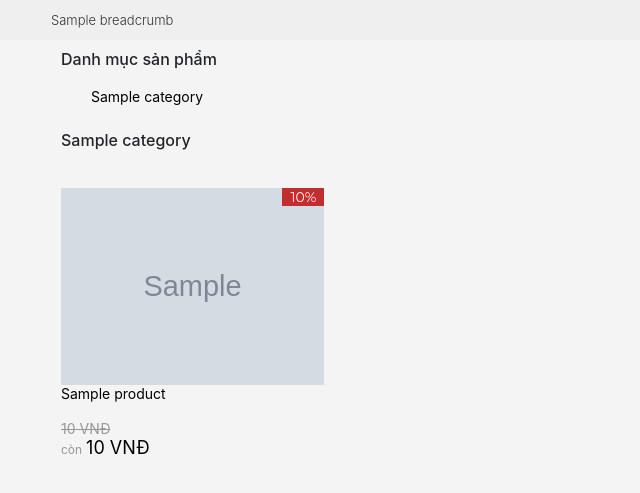
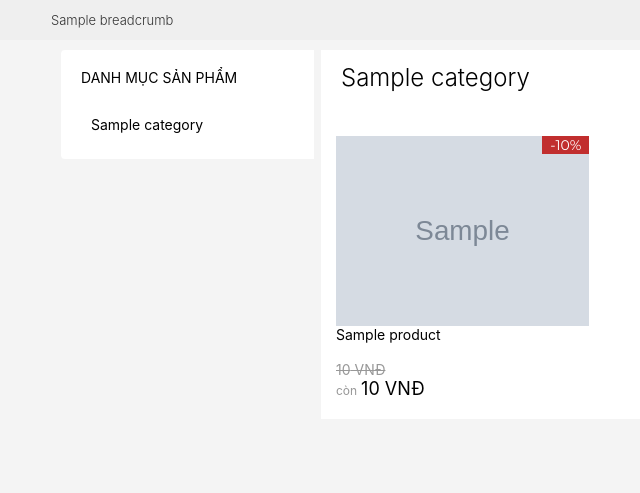
Before and after one commit to 1553002/PTUDW-15CLC-mystyle, a Node project: template views/product.hbs in a window 1280 px wide. Shown: the part 95-588 px from the top of the page, without its empty margins (24-664 px from the left). Run offline with Node 20 templates, Linux system fonts and the light colour scheme; the template is opened without the code that fills it: most values are stand-ins (such as "Sample title", 1, 10 or a date in 2020); grey boxes marked "Sample" are stand-in pictures; some libraries are stand-ins or nearby versions; some web fonts are replaced.

Commit message:
fix small bugs

```diff
--- a/views/partials/header.hbs
+++ b/views/partials/header.hbs
@@ -21,7 +21,7 @@
             <div class="col-md-8 col-10">
                 <nav class="navbar navbar-expand-md navbar-light">
 
-                    <a class="navbar-brand top-head-logo" href="#"></a>
+                    <a class="navbar-brand top-head-logo" href="/"></a>
                     <button class="navbar-toggler" type="button" onclick="openNav()">
                         <span class="navbar-toggler-icon"></span>
                     </button>
--- a/views/product.hbs
+++ b/views/product.hbs
@@ -20,8 +20,8 @@
 </div>
 
 <div class="container">
-    <div class="pannel left-pannel" style="width: 253px">
-        <div class="pannel-module">
+    <div class="panel left-panel" style="width: 253px">
+        <div class="panel-module">
             <div class="module-heading">
                 <h4 class="module-title">
                     <a>Danh mục sản phẩm</a>
@@ -40,7 +40,7 @@
 
     </div>
 
-    <div class="pannel right-pannel product-main" style="width: 850px;">
+    <div class="panel right-panel product-main" style="width: 850px;">
         <div class="module-heading">
             <h2 class="module-title">
                 {{category.categoryName}}
@@ -55,7 +55,7 @@
                             <a class="img-change" href="/product/ao-thun-co-tron/{{id}}">
                                 <img src={{image1}} data-alt-src={{image3}} class="bell mx-auto" col="g">
                                 {{!-- <img src={{ProductImage2}} class="bell" style="display:none" col="b"> --}}
-                                <span class="product-badge sale">{{discount}}%</span>
+                                <span class="product-badge sale">-{{discount}}%</span>
                             </a>
                         </div>
                         <div class="product-info">
```
Also changed, not shown: views/sanpham.hbs (+7 -7 lines).
